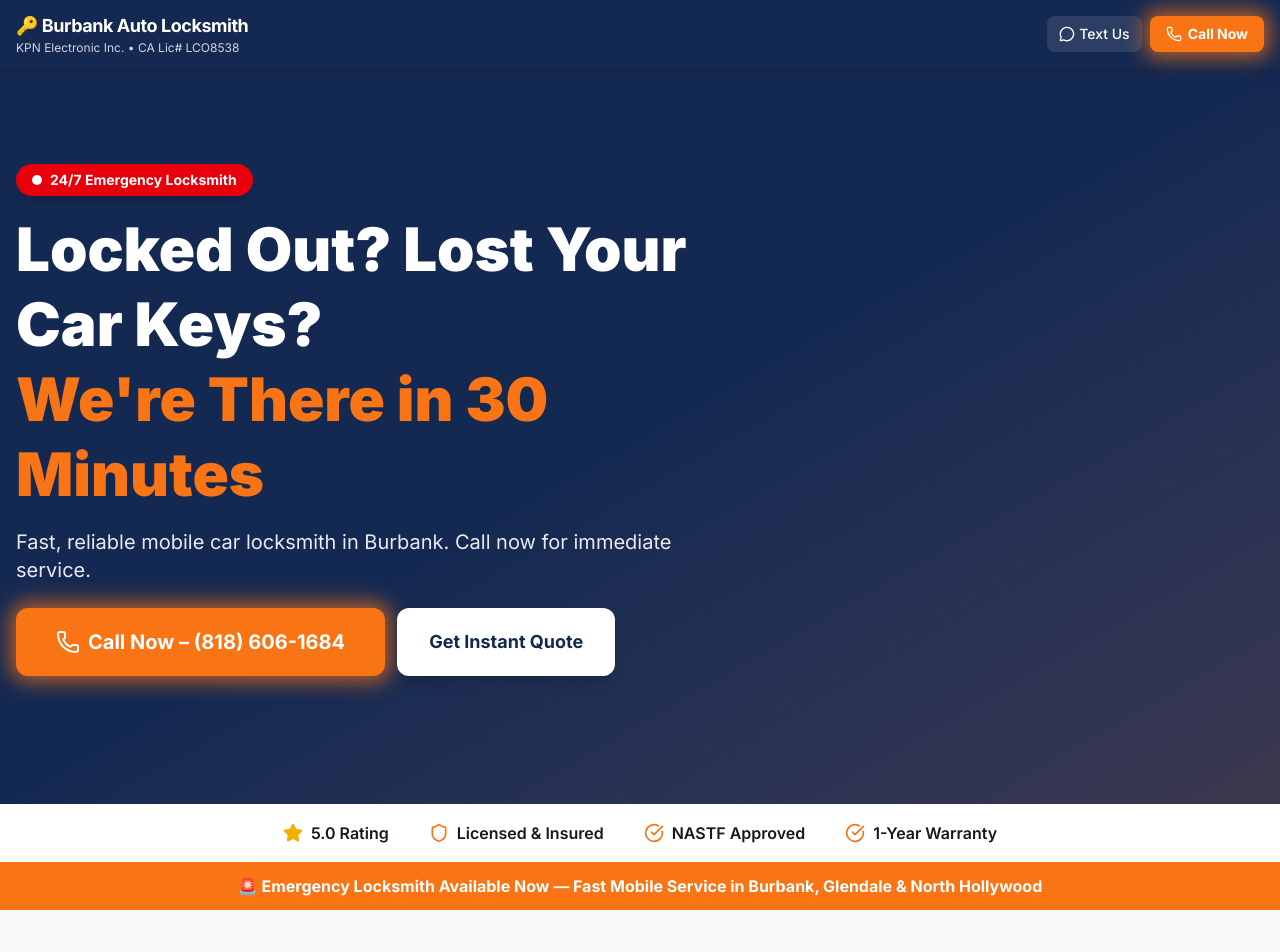
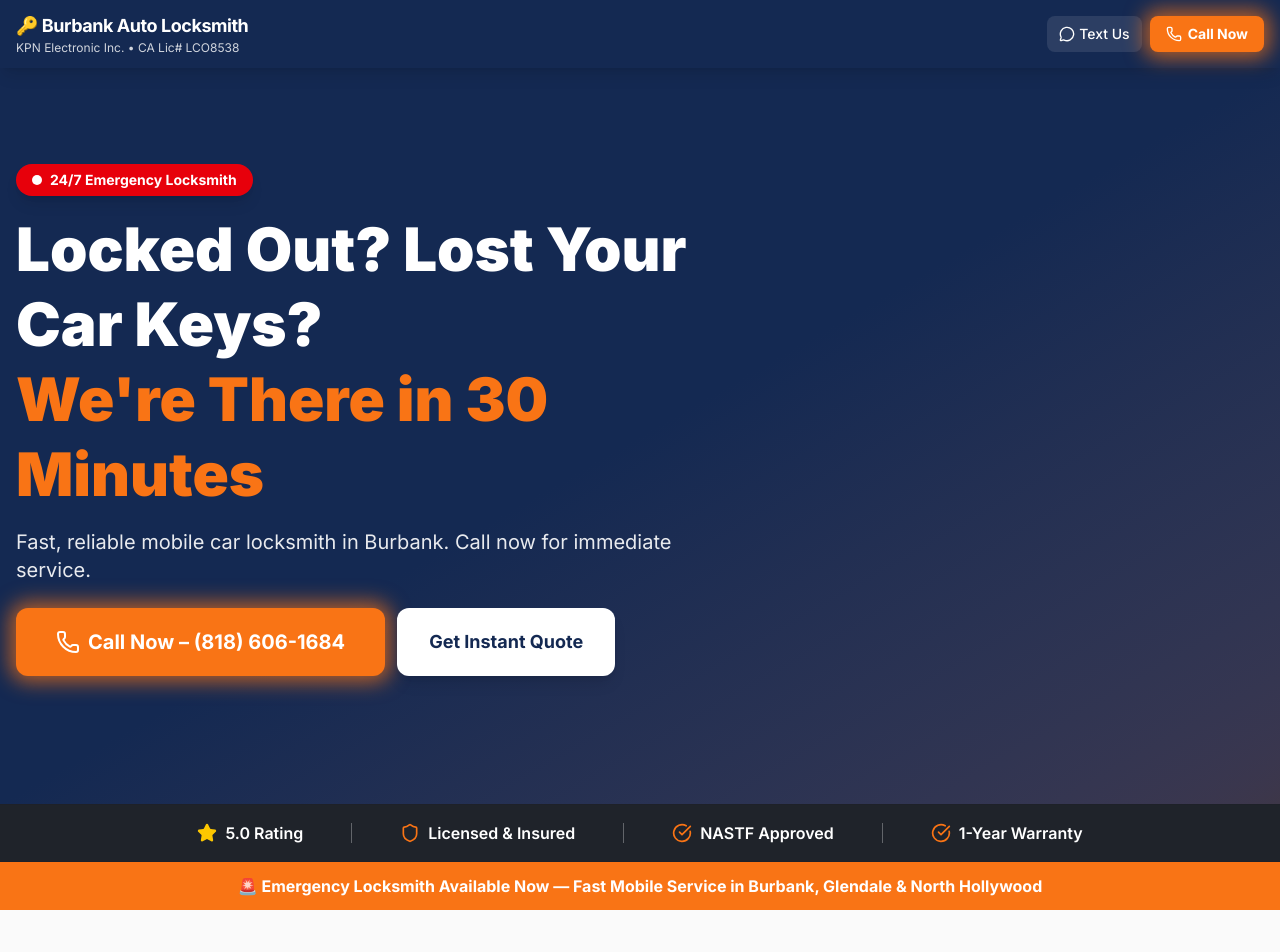
Before and after one commit to armound9932-bot/prompter-forge-92, a React (Vite) app: page / in a window 1280 px wide. Shown: the top 952 px of the page. Built offline with nearby package versions, Linux system fonts and the light colour scheme.

Commit message:
Add trust bar under hero
Co-authored-by: armound9932-bot <229856488+armound9932-bot@users.noreply.github.com>

```diff
--- a/src/pages/Index.tsx
+++ b/src/pages/Index.tsx
@@ -70,17 +70,20 @@ function HeroSection() {
 
 function TrustBar() {
   return (
-    <div className="bg-primary-foreground/5 border-y border-primary-foreground/10 bg-muted">
-      <div className="max-w-7xl mx-auto px-4 py-4 flex flex-wrap justify-center gap-6 md:gap-10 text-sm md:text-base font-semibold text-foreground">
+    <div className="bg-foreground/95 border-y border-foreground/10">
+      <div className="max-w-7xl mx-auto px-4 py-4 flex flex-wrap justify-center items-center gap-6 md:gap-12 text-sm md:text-base font-semibold text-white">
         <span className="flex items-center gap-2">
-          <Star className="w-5 h-5 text-yellow-500 fill-yellow-500" /> 5.0 Rating
+          <Star className="w-5 h-5 text-yellow-400 fill-yellow-400" /> 5.0 Rating
         </span>
+        <span className="hidden md:block w-px h-5 bg-white/30" />
         <span className="flex items-center gap-2">
           <Shield className="w-5 h-5 text-accent" /> Licensed & Insured
         </span>
+        <span className="hidden md:block w-px h-5 bg-white/30" />
         <span className="flex items-center gap-2">
           <CheckCircle className="w-5 h-5 text-accent" /> NASTF Approved
         </span>
+        <span className="hidden md:block w-px h-5 bg-white/30" />
         <span className="flex items-center gap-2">
           <CheckCircle className="w-5 h-5 text-accent" /> 1-Year Warranty
         </span>
```
